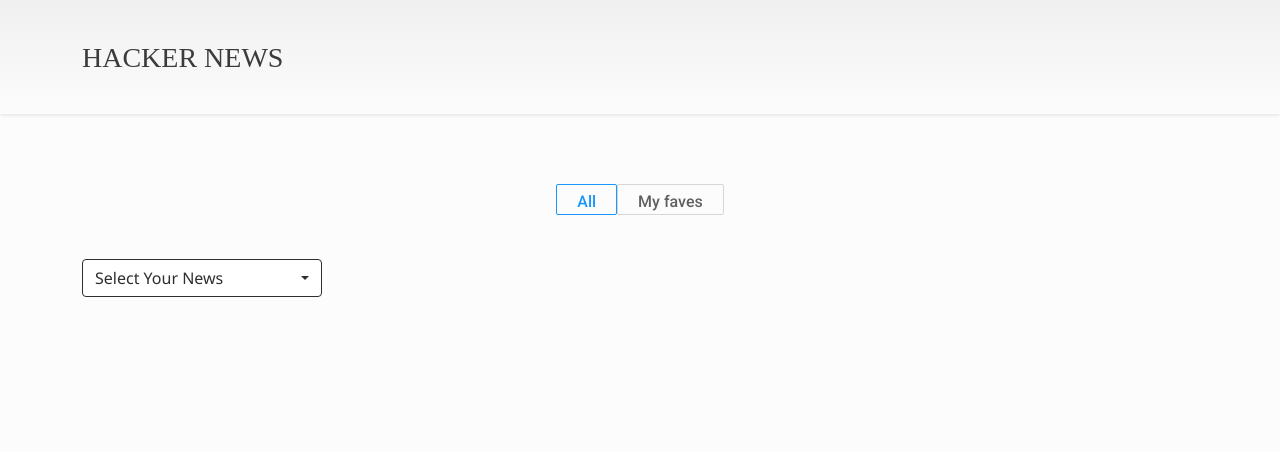
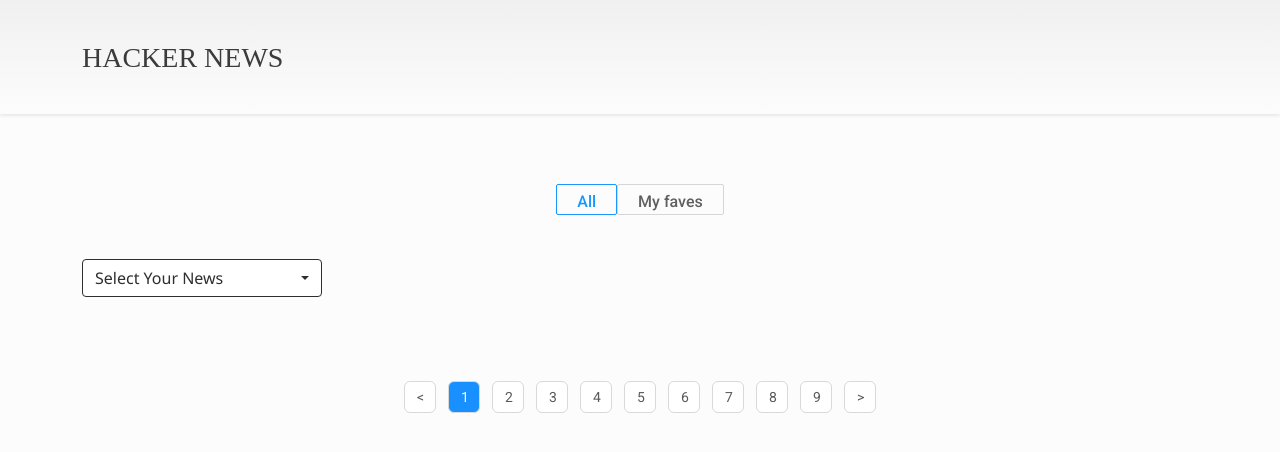
Before and after one commit to angelik323/hackers-news-public-api, a React (Create React App) app: page / in a window 1280 px wide. Shown: the top 452 px of the page. Built offline with nearby package versions, Linux system fonts and the light colour scheme; no server answers.

Commit message:
Paginador: -Se crea la estructura del paginador de tarjetas

```diff
--- a/src/App.jsx
+++ b/src/App.jsx
@@ -33,6 +33,7 @@
     .then(data  => data.json())
     .then(json => {
       getFrameworkList(json)
+      console.clear()
       console.log(json)
     })
   }
@@ -142,6 +143,24 @@
         </div>
       </div>
 
+      <div className="pagination">
+        <div className="container">
+          <div className="rowsPagination">
+            <div className="btnPageItem"><span>&lt;</span></div>
+            <div className="btnPageItem btnPageActive"><span>1</span></div>
+            <div className="btnPageItem"><span>2</span></div>
+            <div className="btnPageItem"><span>3</span></div>
+            <div className="btnPageItem"><span>4</span></div>
+            <div className="btnPageItem"><span>5</span></div>
+            <div className="btnPageItem"><span>6</span></div>
+            <div className="btnPageItem"><span>7</span></div>
+            <div className="btnPageItem"><span>8</span></div>
+            <div className="btnPageItem"><span>9</span></div>
+            <div className="btnPageItem"><span>&gt;</span></div>
+          </div>
+        </div>
+      </div>
+
     </div>
   )
 
--- a/src/assets/css/App.css
+++ b/src/assets/css/App.css
@@ -4,9 +4,7 @@
   box-sizing: border-box;
   font-family: 'Segoe UI', Tahoma, Geneva, Verdana, sans-serif;
 }
-.maq{
-  border: 1px red solid;
-}
+.maq{border: 1px red solid;}
 .Front-End-Test---Home-view {
   width: 100%;
   min-height: 100vh;
@@ -39,10 +37,7 @@
 }
 .rectangleActive {border: solid 1px #1797ff;}
 .rectangleActive span {color: #1797ff !important;}
-
-.dropDownContainer{
-  padding: 44px 0;
-}
+.dropDownContainer{padding: 44px 0;}
 .dropDown {
   width: 240px;
   border-radius: 4px;
@@ -139,3 +134,33 @@
   letter-spacing: normal;
   color: #767676;
 }
+.rowsPagination{
+  margin-top: 40px;
+  display: flex;
+  justify-content: center;
+}
+.btnPageItem{
+  width: 32px;
+  height: 32px;
+  padding: 2px 12px 4px;
+  margin: 0px 6px;
+  border-radius: 6px;
+  border: solid 1px #d9d9d9;
+  background-color: #fff;
+  cursor: pointer;
+}
+.btnPageItem span{
+  width: 8px;
+  height: 22px;
+  font-family: 'Roboto', sans-serif;
+  font-size: 14px;
+  font-weight: normal;
+  font-stretch: normal;
+  font-style: normal;
+  line-height: 1.57;
+  letter-spacing: normal;
+  text-align: center;
+  color: rgba(0, 0, 0, 0.65);
+}
+.btnPageActive{background-color: #1890ff;}
+.btnPageActive span{color: #fff;}
```
